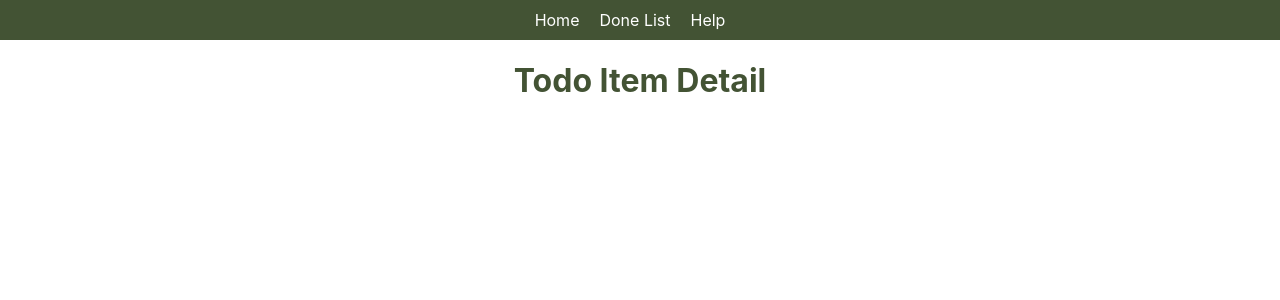
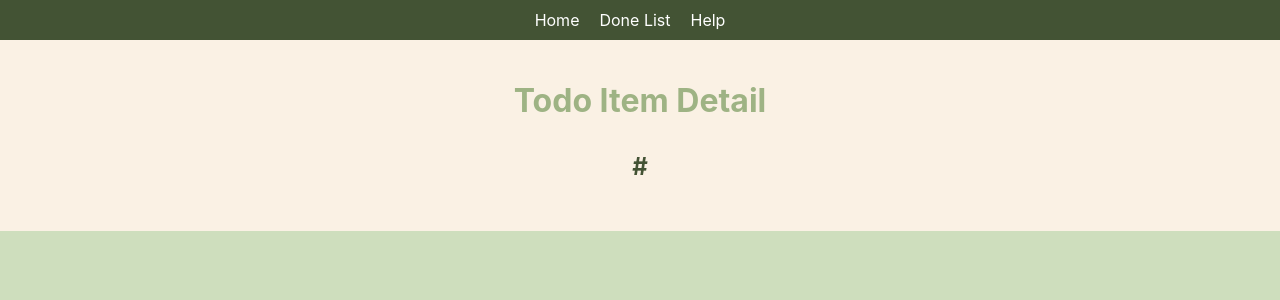
Before and after one commit to Pshhtacio/react-hw, a React (Create React App) app in the folder todo-list/: page /done/1 in a window 1280 px wide. Shown: the top 300 px of the page. Built offline with nearby package versions, Linux system fonts and the light colour scheme.

Commit message:
refactor: apply css

```diff
--- a/todo-list/src/components/TodoItemDetail.js
+++ b/todo-list/src/components/TodoItemDetail.js
@@ -1,24 +1,22 @@
-import {useSelector} from "react-redux";
-import {useParams} from "react-router-dom";
+import { useSelector } from "react-redux";
+import { useParams } from "react-router-dom";
+import "../css/TodoItemDetail.css"; // Import your CSS file
 
 const TodoItemDetail = () => {
-
-  const {id} = useParams();
+  const { id } = useParams();
   const todos = useSelector((state) => state.todo.todoList);
-  const todoItem = todos.find((item) => item.id === id)
+  const todoItem = todos.find((item) => item.id === id);
 
   return (
-
-    <div className="todo-detail">
-      <h1>Todo Item Detail</h1>
-      <div>{todoItem?.id}</div>
-      <div>{todoItem?.text}</div>
+    <div className="todo-detail-container">
+      <div className="todo-detail-background"></div>
+      <div className="todo-detail">
+        <h1>Todo Item Detail</h1>
+        <div className="todo-id"><b>#</b>{todoItem?.id}</div>
+        <div className="todo-text">{todoItem?.text}</div>
+      </div>
     </div>
-
   );
-
 };
 
-
-
 export default TodoItemDetail;
--- /dev/null
+++ b/todo-list/src/css/TodoItemDetail.css
@@ -0,0 +1,44 @@
+.todo-detail-container {
+    position: relative;
+    min-height: 100vh;
+    background-color: #CEDEBD;
+    overflow: hidden;
+  }
+
+
+  .todo-detail-background {
+    position: absolute;
+    top: 0;
+    left: 0;
+    width: 100%;
+    height: 300px;
+    background-color: #435334;
+    z-index: -1;
+  }
+
+  .todo-detail {
+    display: flex;
+    flex-direction: column;
+    align-items: center;
+    justify-content: center;
+    padding: 20px;
+    background-color: #FAF1E4;
+  }
+
+
+  h1 {
+    font-size: 32px;
+    color: #9EB384;
+  }
+
+  .todo-id {
+    margin: 10px 0;
+    font-size: 24px;
+    color: #435334;
+  }
+
+  .todo-text {
+    margin: 10px 0;
+    font-size: 18px;
+    color: #435334;
+  }
```
